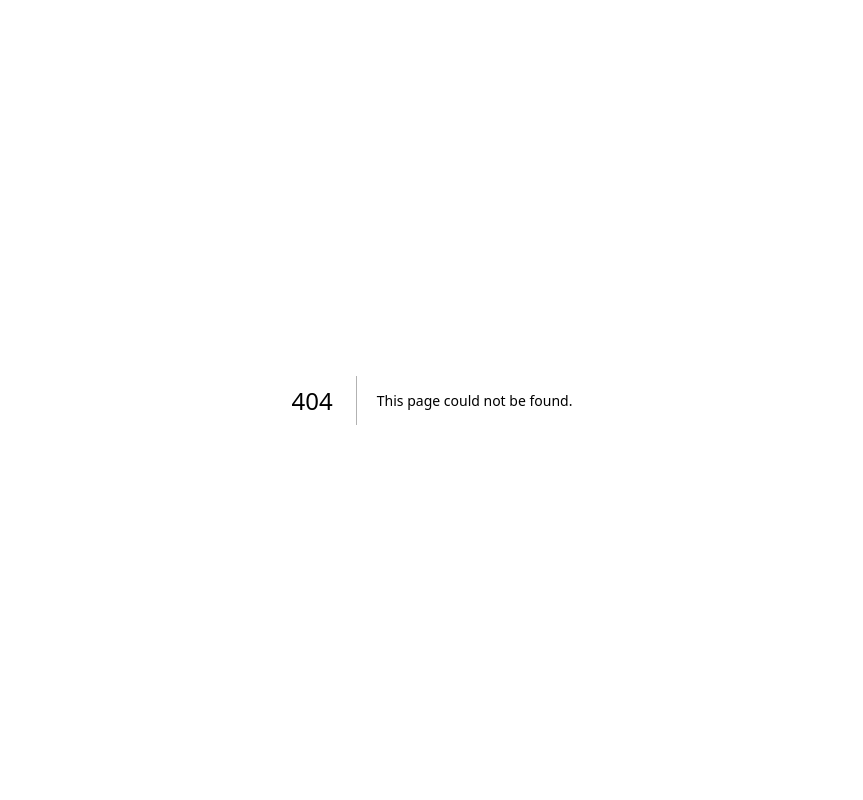
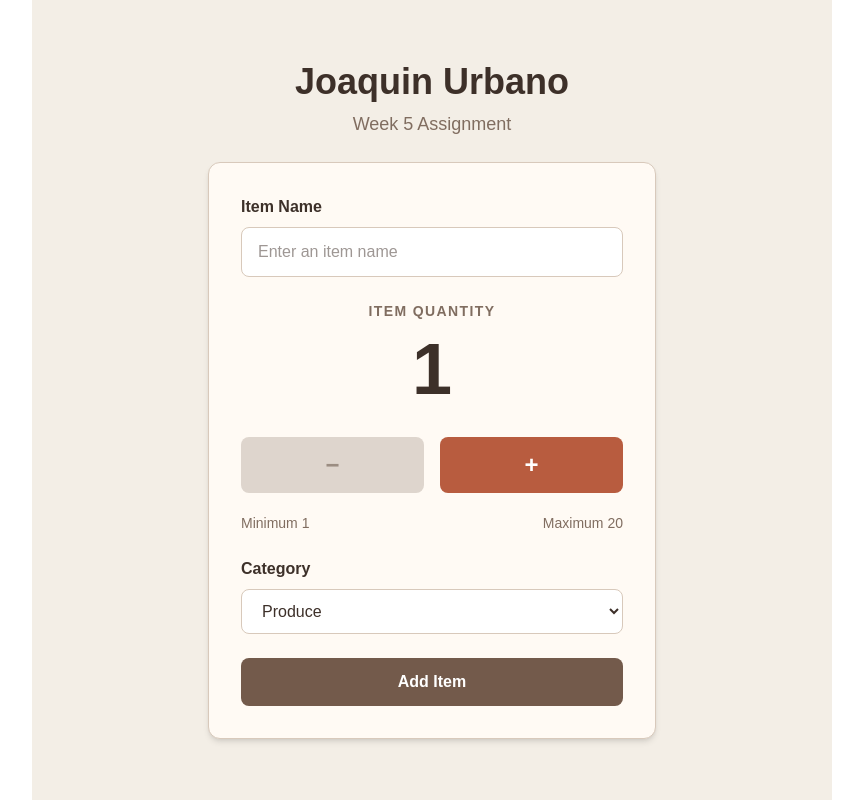
Before and after one commit to JGOFF125/Web-Dev, a Next.js app: page /week-5/joaquin in a window 1280 px wide. Before the commit this address had no page. Shown: the whole page, without its empty margins (208-1071 px from the left). Built offline with nearby package versions, Linux system fonts and the light colour scheme.

Commit message:
Complete Joaquin's Week 5 form and fix Week 4 link lint errors

```diff
--- a/app/page.js
+++ b/app/page.js
@@ -22,6 +22,11 @@ export default function Home() {
             Week 4 Assignment
           </Link>
         </li>
+        <li>
+          <Link href="/week-5">
+            Week 5 Assignment
+          </Link>
+        </li>
       </ul>
     </main>
   );
--- a/app/week-4/page.js
+++ b/app/week-4/page.js
@@ -35,7 +35,7 @@ export default function Page() {
               href="/week-4/dialyn"
               className="mt-1 inline-block text-emerald-700 underline hover:text-emerald-900"
             >
-              Dialyn's Week 4 Assignment
+              Dialyn&apos;s Week 4 Assignment
             </Link>
           </li>
 
@@ -48,7 +48,7 @@ export default function Page() {
               href="/week-4/Matthew"
               className="mt-1 inline-block text-emerald-700 underline hover:text-emerald-900"
             >
-              Matthew's Week 4 Assignment
+              Matthew&apos;s Week 4 Assignment
             </Link>
           </li>
         </ul>
--- /dev/null
+++ b/app/week-5/joaquin/new-item.js
@@ -0,0 +1,121 @@
+"use client";
+
+import { useState } from "react";
+
+export default function NewItem() {
+  const [name, setName] = useState("");
+  const [category, setCategory] = useState("produce");
+  const [quantity, setQuantity] = useState(1);
+
+  // Stops the value from going above twenty
+  function increment() {
+    if (quantity < 20) {
+      setQuantity(quantity + 1);
+    }
+  }
+
+  // Stops the value from going below one
+  function decrement() {
+    if (quantity > 1) {
+      setQuantity(quantity - 1);
+    }
+  }
+
+  function handleSubmit(event) {
+    event.preventDefault();
+
+    const item = { name, quantity, category };
+    console.log(item);
+    alert(`Item: ${name}\nQuantity: ${quantity}\nCategory: ${category}`);
+
+    setName("");
+    setQuantity(1);
+    setCategory("produce");
+  }
+
+  return (
+    <form onSubmit={handleSubmit} className="rounded-xl border border-[#d8c9bb] bg-[#fffaf4] p-8 shadow-md">
+      <div className="mb-6">
+        <label htmlFor="name" className="mb-2 block font-semibold text-[#3d3029]">
+          Item Name
+        </label>
+        <input
+          id="name"
+          type="text"
+          value={name}
+          onChange={(event) => setName(event.target.value)}
+          required
+          placeholder="Enter an item name"
+          className="w-full rounded-lg border border-[#d8c9bb] bg-white px-4 py-3 text-[#3d3029] focus:outline-2 focus:outline-[#735a4b]"
+        />
+      </div>
+
+      <div className="mb-8 text-center">
+        <p className="text-sm font-semibold uppercase tracking-widest text-[#806d60]">
+          Item Quantity
+        </p>
+
+        <p className="mt-3 text-7xl font-bold text-[#3d3029]">
+          {quantity}
+        </p>
+      </div>
+
+      <div className="grid grid-cols-2 gap-4">
+        <button
+          type="button"
+          aria-label="Decrease quantity"
+          onClick={decrement}
+          disabled={quantity === 1}
+          className="rounded-lg bg-[#735a4b] py-3 text-2xl font-bold text-white transition-colors hover:bg-[#5e493e] disabled:cursor-not-allowed disabled:bg-[#ded5cd] disabled:text-[#9b8d82]"
+        >
+          −
+        </button>
+
+        <button
+          type="button"
+          aria-label="Increase quantity"
+          onClick={increment}
+          disabled={quantity === 20}
+          className="rounded-lg bg-[#b85c3f] py-3 text-2xl font-bold text-white transition-colors hover:bg-[#984a34] disabled:cursor-not-allowed disabled:bg-[#ded5cd] disabled:text-[#9b8d82]"
+        >
+          +
+        </button>
+      </div>
+
+      <div className="mt-5 flex justify-between text-sm text-[#806d60]">
+        <span>Minimum 1</span>
+        <span>Maximum 20</span>
+      </div>
+      <div className="mt-6">
+        <label htmlFor="category" className="mb-2 block font-semibold text-[#3d3029]">
+          Category
+        </label>
+        <select
+          id="category"
+          value={category}
+          onChange={(event) => setCategory(event.target.value)}
+          className="w-full rounded-lg border border-[#d8c9bb] bg-white px-4 py-3 text-[#3d3029] focus:outline-2 focus:outline-[#735a4b]"
+        >
+          <option value="produce">Produce</option>
+          <option value="dairy">Dairy</option>
+          <option value="bakery">Bakery</option>
+          <option value="meat">Meat</option>
+          <option value="frozen foods">Frozen Foods</option>
+          <option value="canned goods">Canned Goods</option>
+          <option value="dry goods">Dry Goods</option>
+          <option value="beverages">Beverages</option>
+          <option value="snacks">Snacks</option>
+          <option value="household">Household</option>
+          <option value="other">Other</option>
+        </select>
+      </div>
+
+      <button
+        type="submit"
+        className="mt-6 w-full rounded-lg bg-[#735a4b] px-4 py-3 font-semibold text-white transition-colors hover:bg-[#5e493e] focus:outline-2 focus:outline-offset-2 focus:outline-[#735a4b]"
+      >
+        Add Item
+      </button>
+    </form>
+  );
+}
--- /dev/null
+++ b/app/week-5/joaquin/page.js
@@ -0,0 +1,21 @@
+import NewItem from "./new-item";
+
+export default function Page() {
+  return (
+    <main className="flex min-h-screen items-center justify-center bg-[#f3eee6] px-6 py-12">
+      <div className="w-full max-w-md">
+        <header className="mb-6 text-center">
+          <h1 className="text-4xl font-bold text-[#3d3029]">
+            Joaquin Urbano
+          </h1>
+
+          <p className="mt-2 text-lg text-[#806d60]">
+            Week 5 Assignment
+          </p>
+        </header>
+
+        <NewItem />
+      </div>
+    </main>
+  );
+}
--- /dev/null
+++ b/app/week-5/page.js
@@ -0,0 +1,29 @@
+import Link from "next/link";
+
+export default function Page() {
+  return (
+    <main className="min-h-screen bg-slate-100 px-6 py-12">
+      <section className="mx-auto max-w-xl rounded-lg border border-slate-300 bg-white p-8 shadow-sm">
+        <p className="text-sm font-semibold uppercase tracking-wider text-slate-500">
+          Week 5 Assignment
+        </p>
+
+        <h1 className="mt-1 mb-8 text-4xl font-bold text-slate-900">
+          Shopping Lists
+        </h1>
+
+        <ul>
+          <li className="border-b border-slate-200 py-4">
+            <p className="text-lg font-semibold text-slate-900">Joaquin Urbano</p>
+            <Link
+              href="/week-5/joaquin"
+              className="mt-1 inline-block text-emerald-700 underline hover:text-emerald-900"
+            >
+              Joaquin’s Week 5 Assignment
+            </Link>
+          </li>
+        </ul>
+      </section>
+    </main>
+  );
+}
```
